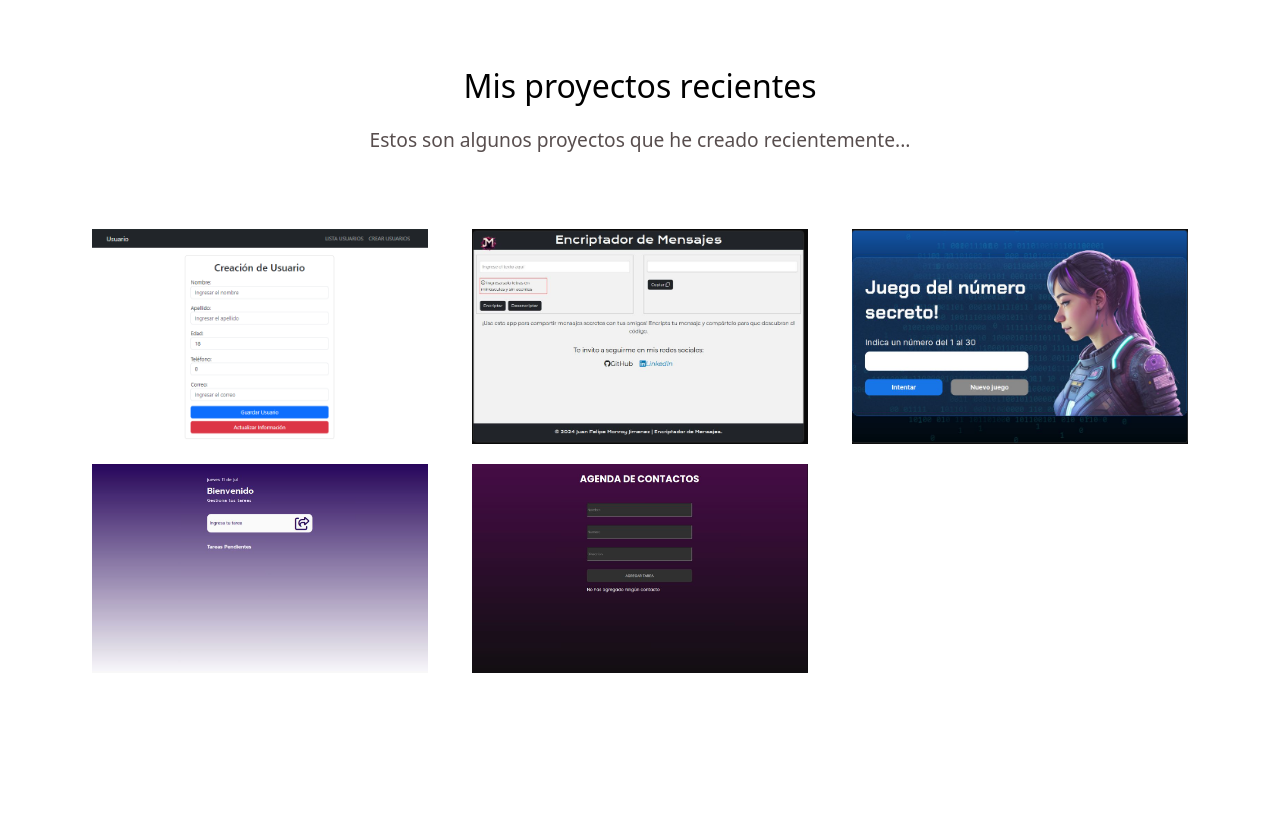
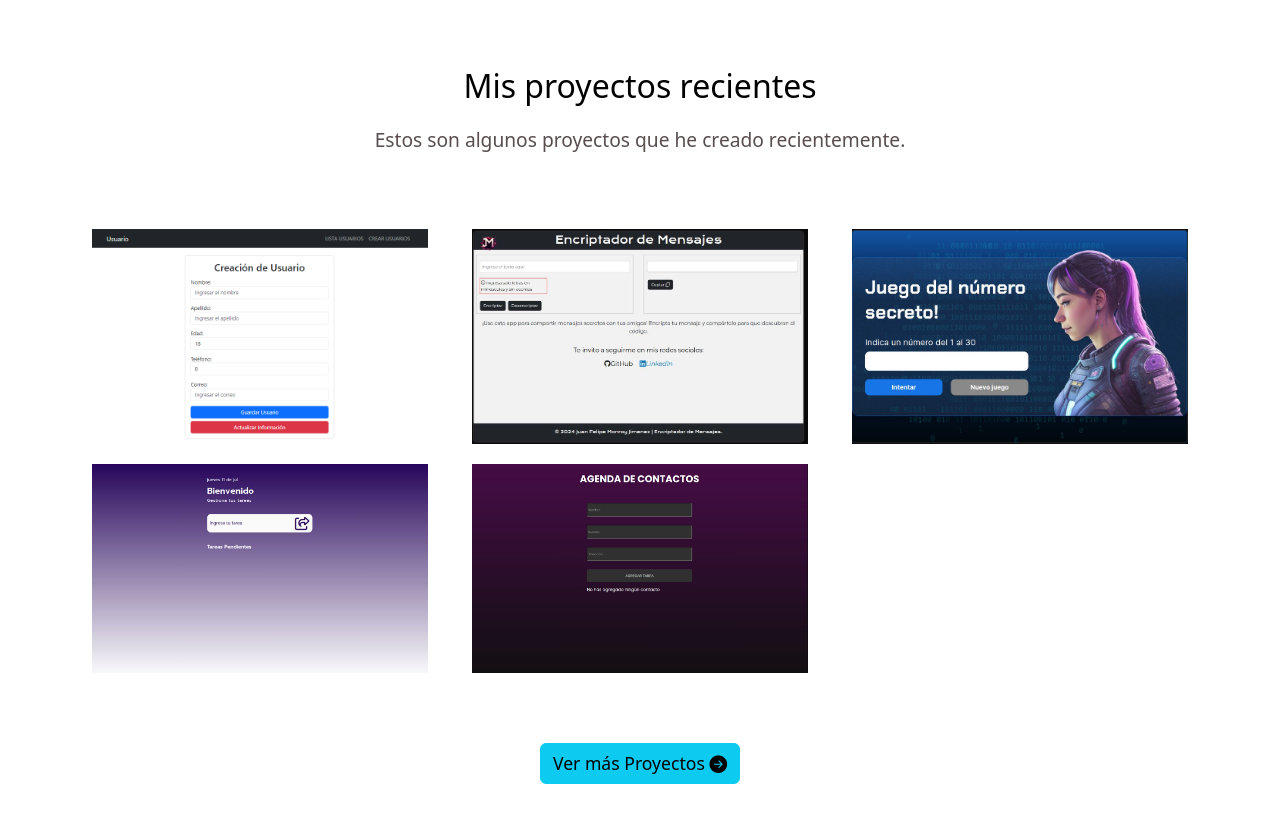
Before and after one commit to JuanfeMonroyJ/PortafolioActualizado, a plain HTML site: page index.html in a window 1280 px wide. Shown: the part 1840-2662 px from the top of the page. Before the commit the page ends 2603 px from the top, so only its background shows below. Drawn offline with nearby package versions, Linux system fonts and the light colour scheme; a web font is replaced by a local one.

Commit message:
terminado sección proyectos

```diff
--- a/index.html
+++ b/index.html
@@ -127,7 +127,7 @@
     <!-- Proyectos -->
     <section class="proyectos-recientes seccion-clara d-flex flex-column">
         <h2 class="seccion-titulo texto-negro">Mis proyectos recientes</h2>
-        <h3 class="seccion-descripcion">Estos son algunos proyectos que he creado recientemente...</h3>
+        <h3 class="seccion-descripcion">Estos son algunos proyectos que he creado recientemente.</h3>
         <!-- Galería de Proyectos -->
         <div class="container text-center proyectos-contenedor">
             <div class="row">
@@ -138,10 +138,12 @@
                         <div class="overlay">
                             <p>CRUD MERN FullStack </p>
                             <div class="iconos-contenedor">
-                                <a href="https://github.com/JuanfeMonroyJ/CRUDFullStackMERN" target="_blank" rel="noopener noreferrer">
+                                <a href="https://github.com/JuanfeMonroyJ/CRUDFullStackMERN" target="_blank"
+                                    rel="noopener noreferrer">
                                     <i class="bi bi-github"></i>
                                 </a>
-                                <a href="https://crud-full-stack-mern.vercel.app/" target="_blank" rel="noopener noreferrer">
+                                <a href="https://crud-full-stack-mern.vercel.app/" target="_blank"
+                                    rel="noopener noreferrer">
                                     <i class="bi bi-laptop"></i>
                                 </a>
                             </div>
@@ -155,10 +157,12 @@
                         <div class="overlay">
                             <p>Encriptador de Texto</p>
                             <div class="iconos-contenedor">
-                                <a href="https://github.com/JuanfeMonroyJ/EncriptadorDeTexto" target="_blank" rel="noopener noreferrer">
+                                <a href="https://github.com/JuanfeMonroyJ/EncriptadorDeTexto" target="_blank"
+                                    rel="noopener noreferrer">
                                     <i class="bi bi-github"></i>
                                 </a>
-                                <a href="https://encriptador-de-texto-kappa.vercel.app/" target="_blank" rel="noopener noreferrer">
+                                <a href="https://encriptador-de-texto-kappa.vercel.app/" target="_blank"
+                                    rel="noopener noreferrer">
                                     <i class="bi bi-laptop"></i>
                                 </a>
                             </div>
@@ -172,10 +176,12 @@
                         <div class="overlay">
                             <p>Descubre el Numero </p>
                             <div class="iconos-contenedor">
-                                <a href="https://github.com/JuanfeMonroyJ/JuegoSecreto" target="_blank" rel="noopener noreferrer">
+                                <a href="https://github.com/JuanfeMonroyJ/JuegoSecreto" target="_blank"
+                                    rel="noopener noreferrer">
                                     <i class="bi bi-github"></i>
                                 </a>
-                                <a href="https://juego-secreto-kohl.vercel.app/" target="_blank" rel="noopener noreferrer">
+                                <a href="https://juego-secreto-kohl.vercel.app/" target="_blank"
+                                    rel="noopener noreferrer">
                                     <i class="bi bi-laptop"></i>
                                 </a>
                             </div>
@@ -189,10 +195,12 @@
                         <div class="overlay">
                             <p>Gestor de Tareas </p>
                             <div class="iconos-contenedor">
-                                <a href="https://github.com/JuanfeMonroyJ/Gestor-de-tareas" target="_blank" rel="noopener noreferrer">
+                                <a href="https://github.com/JuanfeMonroyJ/Gestor-de-tareas" target="_blank"
+                                    rel="noopener noreferrer">
                                     <i class="bi bi-github"></i>
                                 </a>
-                                <a href="https://gestor-de-tareas.vercel.app/" target="_blank" rel="noopener noreferrer">
+                                <a href="https://gestor-de-tareas.vercel.app/" target="_blank"
+                                    rel="noopener noreferrer">
                                     <i class="bi bi-laptop"></i>
                                 </a>
                             </div>
@@ -206,10 +214,12 @@
                         <div class="overlay">
                             <p>Agenda de Contactos </p>
                             <div class="iconos-contenedor">
-                                <a href="https://github.com/JuanfeMonroyJ/Agenda-de-Contactos" target="_blank" rel="noopener noreferrer">
+                                <a href="https://github.com/JuanfeMonroyJ/Agenda-de-Contactos" target="_blank"
+                                    rel="noopener noreferrer">
                                     <i class="bi bi-github"></i>
                                 </a>
-                                <a href="https://agenda-de-contactos-five.vercel.app/" target="_blank" rel="noopener noreferrer">
+                                <a href="https://agenda-de-contactos-five.vercel.app/" target="_blank"
+                                    rel="noopener noreferrer">
                                     <i class="bi bi-laptop"></i>
                                 </a>
                             </div>
@@ -218,6 +228,12 @@
                 </div>
             </div>
         </div>
+        <a href="https://github.com/JuanfeMonroyJ?tab=repositories" target="_blank" rel="noopener noreferrer">
+            <button type="button" class="btn btn-info">
+                Ver más Proyectos
+                <i class="bi bi-arrow-right-circle-fill"></i>
+            </button>
+        </a>
     </section>
 
     <!-- JavaScript Bootstrap -->
--- a/style.css
+++ b/style.css
@@ -52,6 +52,11 @@ h1 {
 
 .seccion-texto {
     font-size: 1.2rem;
+}
+
+.btn-info {
+    font-size: 1.1rem;
+    margin: 20px;
 }
 
 .texto-negro {
@@ -208,6 +213,14 @@ h1 {
 
 
 /* Adaptable (Responsivo) */
+@media screen and (max-width: 400px) {
+    .overlay p {
+        font-size: 1.125rem;
+    } .overlay i {
+        font-size: 2.5rem;
+    }
+}
+
 @media screen and (max-width: 767px) {
     .navbar-brand {
         display: none;
```
